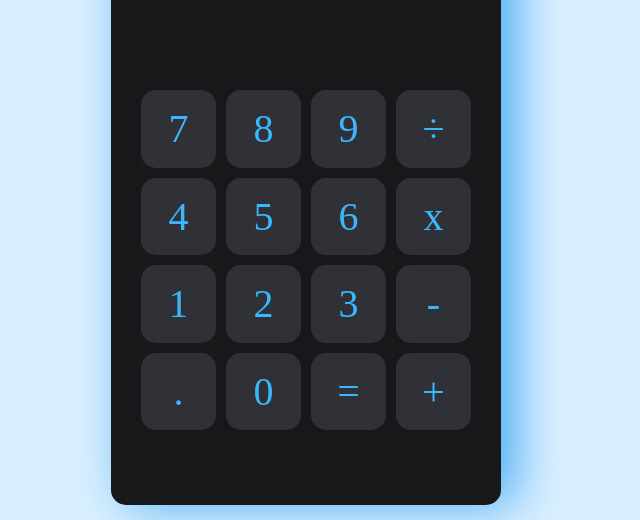
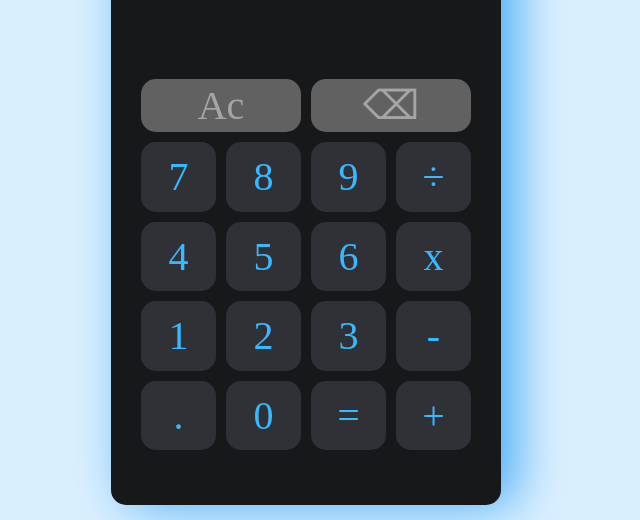
Before and after one commit to madison1238/calculator, a plain HTML site: page index.html in a window 1280 px wide. Shown: the part 280-800 px from the top of the page, without its empty margins (334-974 px from the left). Drawn offline with Linux system fonts and the light colour scheme; a web font is replaced by a local one.

Commit message:
chore: create and style delete and clear buttons

```diff
--- a/index.html
+++ b/index.html
@@ -18,6 +18,10 @@
       <div class="display">
         <p id="equation">1+1</p>
         <p id="input">=0</p>
+      </div>
+      <div class="disp-btns">
+        <button>Ac</button>
+        <button>⌫</button>
       </div>
       <div class="btns">
         <div class="row">
--- a/style.css
+++ b/style.css
@@ -29,7 +29,7 @@ body {
 }
 
 .display {
-  margin: 100px 0px 25px;
+  margin: 100px 0px 100px;
   height: 125px;
   padding: 10px;
   display: flex;
@@ -52,8 +52,30 @@ body {
   color: grey;
 }
 
+.disp-btns {
+  margin: 0 0 10px 0;
+  display: flex;
+  min-height: 50px;
+}
+
+.disp-btns button {
+  background-color: rgb(97, 97, 97);
+  color: rgb(165, 165, 165);
+  border-radius: 15px;
+  border: none;
+  width: 100%;
+  height: 100%;
+  font-size: 40px;
+  font-weight: 500;
+  display: flex;
+  justify-content: center;
+  align-items: center;
+  border: none;
+  margin: 5px 5px;
+}
+
 .btns {
-  margin: 75px 0px 25px;
+  margin: 0px 0px 25px;
   height: 350px;
   padding: 0px;
   display: flex;
@@ -67,7 +89,7 @@ body {
   width: 100%;
   padding: 0px;
 }
-button {
+.btns button {
   height: 100%;
   /*max-height: 65px;*/
   max-width: 100%;
```
